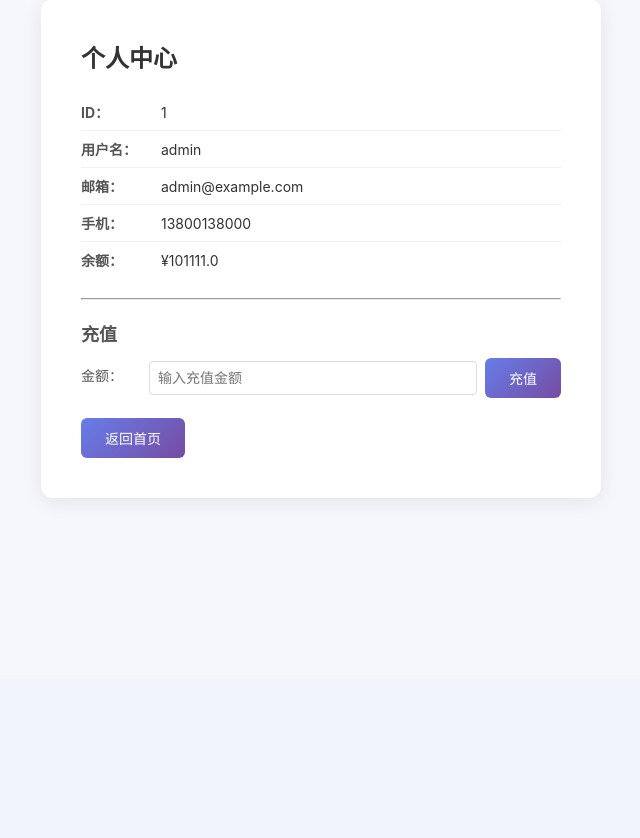
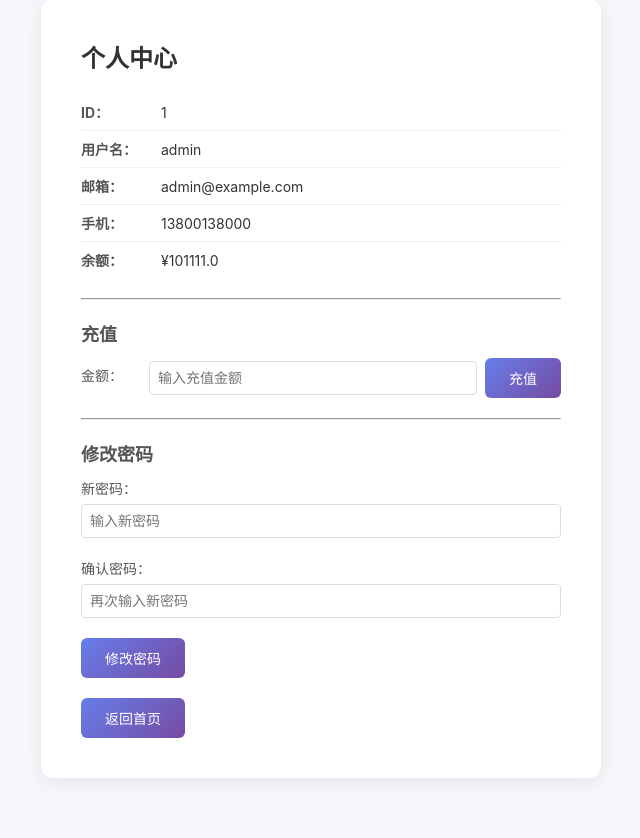
Before and after one commit to Zhang123456-rgb/2025141530175, a Flask app: page /profile?user_id=1 in a window 1280 px wide. Shown: the part 121-959 px from the top of the page, without its empty margins (319-959 px from the left). Before the commit the page ends 623 px from the top, so only its background shows below. Run offline with Flask 3, Linux system fonts and the light colour scheme; a user stored in the database is signed in; data comes from the database, SQL or seed files in the repository.

Commit message:
新增：密码修改功能（含CSRF/越权漏洞）
新增功能：
- POST /change-password 路由
- 无需原密码验证
- 无CSRF Token
- 任何已登录用户可修改任意用户密码
- profile.html 添加修改密码表单

漏洞点：
- ⚠️ 无原密码验证（直接设置新密码）
- ⚠️ 无CSRF Token防护
- ⚠️ Session用户和修改目标不匹配（越权改密）
- ⚠️ SQL注入（字符串拼接username）

Co-Authored-By: Claude <noreply@anthropic.com>

```diff
--- a/app.py
+++ b/app.py
@@ -457,6 +457,35 @@ def page_fixed():
     return render_template("page_fixed.html", page_content=page_content, page_name=name)
 
 
+@app.route("/change-password", methods=["POST"])
+def change_password():
+    """
+    ⚠️ 密码修改漏洞：
+    - 无需原密码验证
+    - 无CSRF Token验证
+    - 任何已登录用户可修改任意用户的密码
+    """
+    if "username" not in session:
+        return redirect("/login")
+
+    username = request.form.get("username", "")
+    new_password = request.form.get("new_password", "")
+
+    if not username or not new_password:
+        return "缺少参数"
+
+    conn = get_db()
+    c = conn.cursor()
+    # ⚠️ SQL注入漏洞：字符串拼接
+    sql = f"UPDATE users SET password = '{new_password}' WHERE username = '{username}'"
+    print(f"[SQL] {sql}")
+    c.execute(sql)
+    conn.commit()
+    conn.close()
+
+    return redirect("/profile")
+
+
 @app.route("/logout")
 def logout():
     session.clear()
--- a/templates/profile.html
+++ b/templates/profile.html
@@ -23,6 +23,21 @@
             </div>
         </form>
 
+        <hr style="margin: 20px 0;">
+        <h3>修改密码</h3>
+        <form method="post" action="/change-password" class="change-pw-form">
+            <input type="hidden" name="username" value="{{ user.username }}">
+            <div class="form-group">
+                <label for="new_password">新密码：</label>
+                <input type="text" id="new_password" name="new_password" placeholder="输入新密码" style="width: 100%; padding: 8px; border: 1px solid #ddd; border-radius: 4px;">
+            </div>
+            <div class="form-group">
+                <label for="confirm_password">确认密码：</label>
+                <input type="text" id="confirm_password" name="confirm_password" placeholder="再次输入新密码" style="width: 100%; padding: 8px; border: 1px solid #ddd; border-radius: 4px;">
+            </div>
+            <button type="submit" class="btn">修改密码</button>
+        </form>
+
         <div style="margin-top: 20px;">
             <a href="/" class="btn" style="text-decoration: none;">返回首页</a>
         </div>
```
